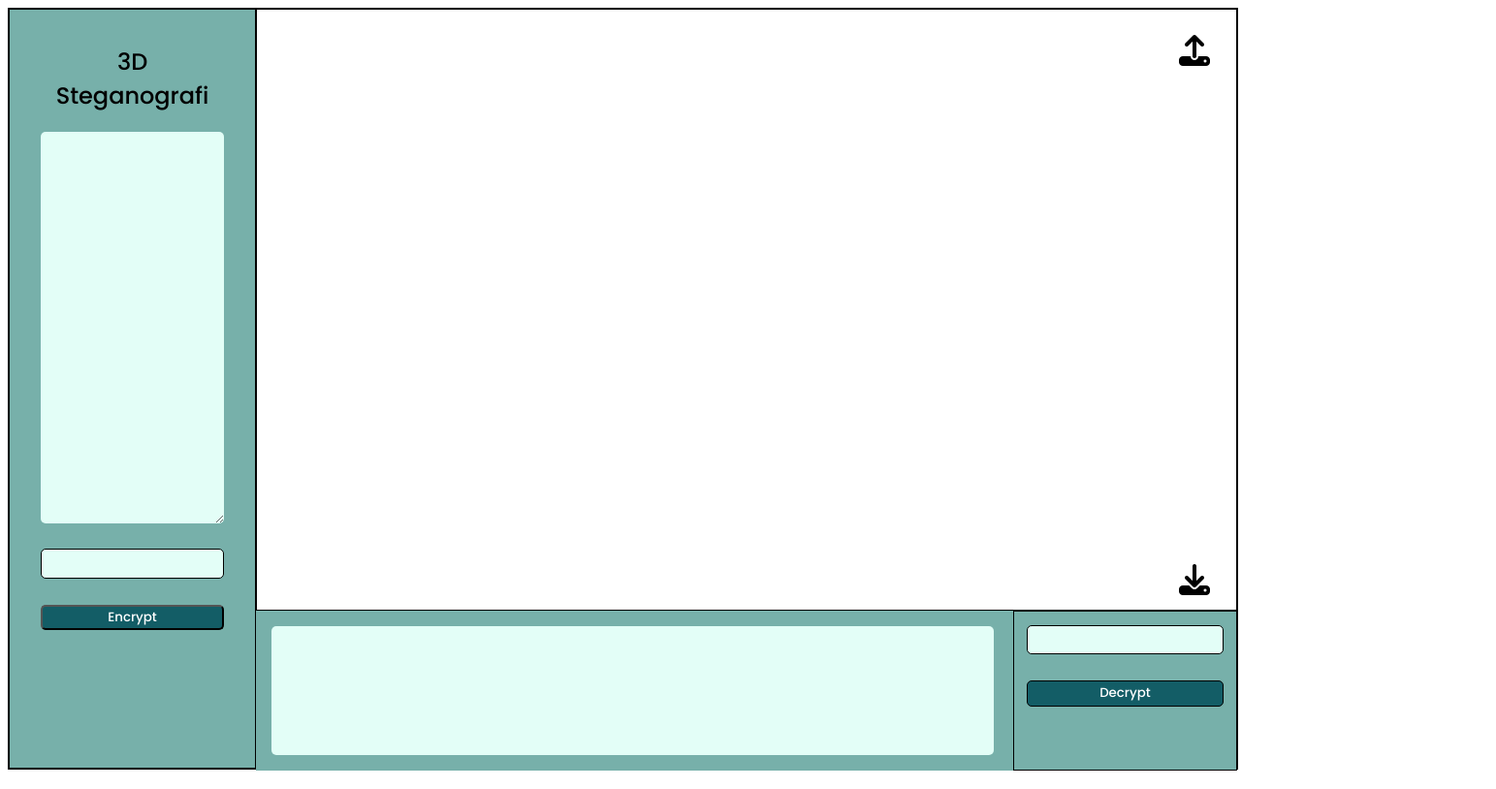
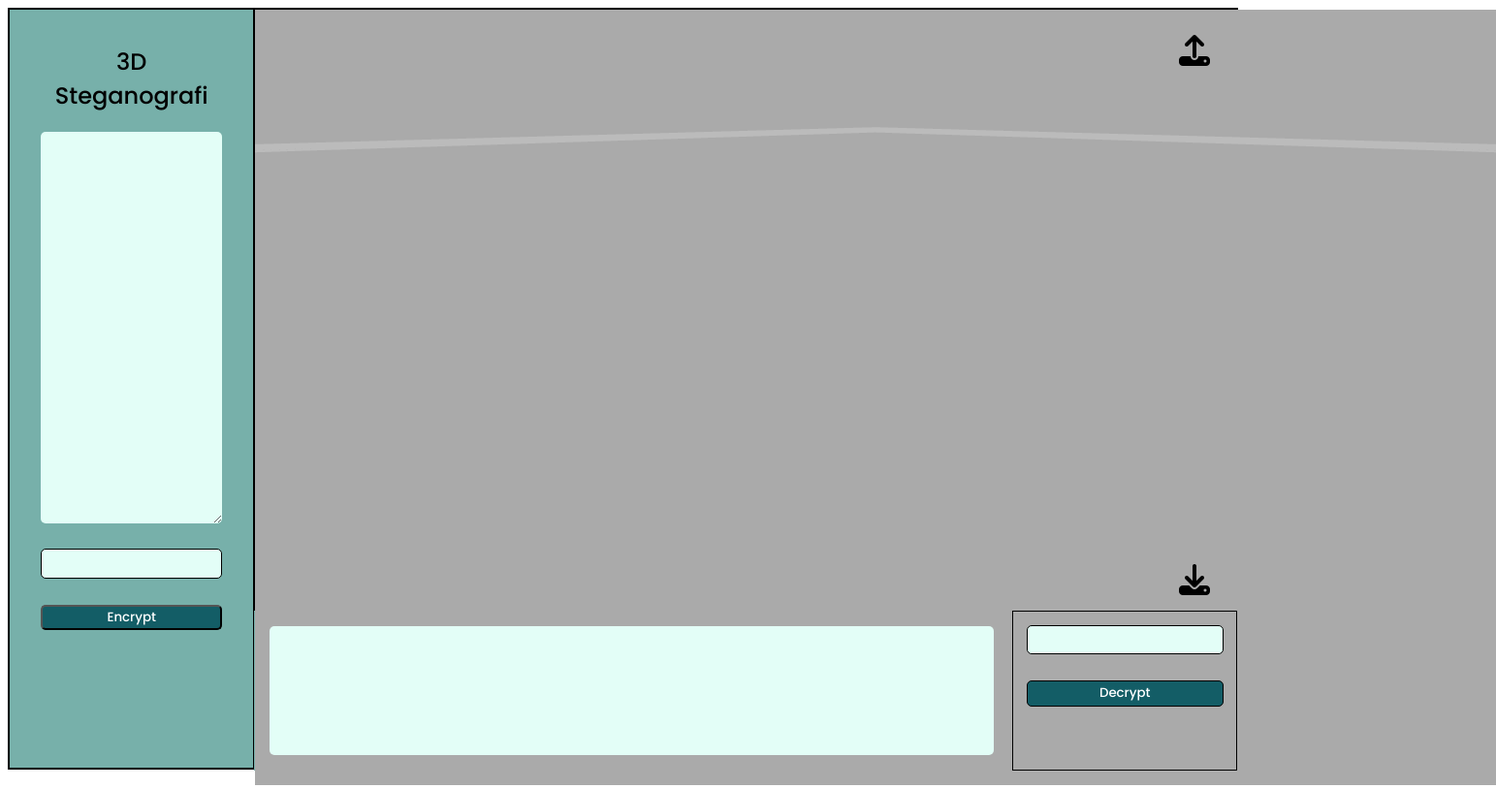
Before and after one commit to unormiesable/3DSteganography, a website built with Vite: page index.html in a window 1280 px wide. Shown: the whole page at 97% size, 1543 px wide, since content can reach past the window. Built offline with nearby package versions, Linux system fonts and the light colour scheme; animation ran at ten frames a second.

Commit message:
Add 3D View

```diff
--- a/index.html
+++ b/index.html
@@ -27,8 +27,7 @@
         <div class="threeDContainer">
             <input class="fa-solid fa-upload fa-2xl upimage" type="file" name="image">
           <div class="threeDFrame">
-            <canvas>
-
+            <canvas id="main-viewport">
             </canvas>
             <a class="downimage" href="3Dobject.anu" download="3Dobject">
               <i class="fa-solid fa-download fa-2xl"></i>
--- a/main.js
+++ b/main.js
@@ -1 +1,54 @@
 import './style.css'
+
+import * as THREE from 'three'
+import { OrbitControls } from 'three/examples/jsm/controls/OrbitControls.js';
+import { GLTFLoader } from 'three/examples/jsm/Addons.js';
+
+// Canvas
+const canvas = document.querySelector('#main-viewport');
+const renderer = new THREE.WebGLRenderer({ canvas, alpha:true, antialias:true });
+renderer.setSize(canvas.clientWidth, canvas.clientHeight);
+renderer.shadowMap.enabled = true;
+renderer.shadowMap.type = THREE.PCFSoftShadowMap;
+renderer.shadowMap.autoUpdate = true;
+
+// Scene
+const scene = new THREE.Scene();
+scene.background = new THREE.Color(0xAAAAAA);
+
+// Camera
+const main_camera = new THREE.PerspectiveCamera(50, canvas.clientWidth / canvas.clientHeight, 0.1, 1000);
+main_camera.position.set(4, 2, 4);
+
+// Controls (Orbit Controls)
+const controls = new OrbitControls(main_camera, renderer.domElement);
+controls.enableDamping = true;
+controls.dampingFactor = 0.03;
+controls.screenSpacePanning = false;
+controls.enablePan = false;
+controls.enableZoom = true;
+controls.maxDistance = 30;
+controls.minDistance = 1;
+
+// GRID
+const grid = new THREE.GridHelper(100, 100, '#FFFFFF', '#BBBBBB');
+grid.position.set(0, 0, 0);
+scene.add(grid);
+
+// RESIZE WINDOW
+function onWindowResize() {
+    main_camera.aspect = window.innerWidth / window.innerHeight;
+    main_camera.updateProjectionMatrix();
+    renderer.setSize(window.innerWidth, window.innerHeight);
+}
+
+// MAIN FUNC
+function main() {
+    requestAnimationFrame(main);
+    renderer.render(scene, main_camera);
+    controls.update();
+}
+
+window.addEventListener('resize', onWindowResize);
+onWindowResize();
+main();
```
